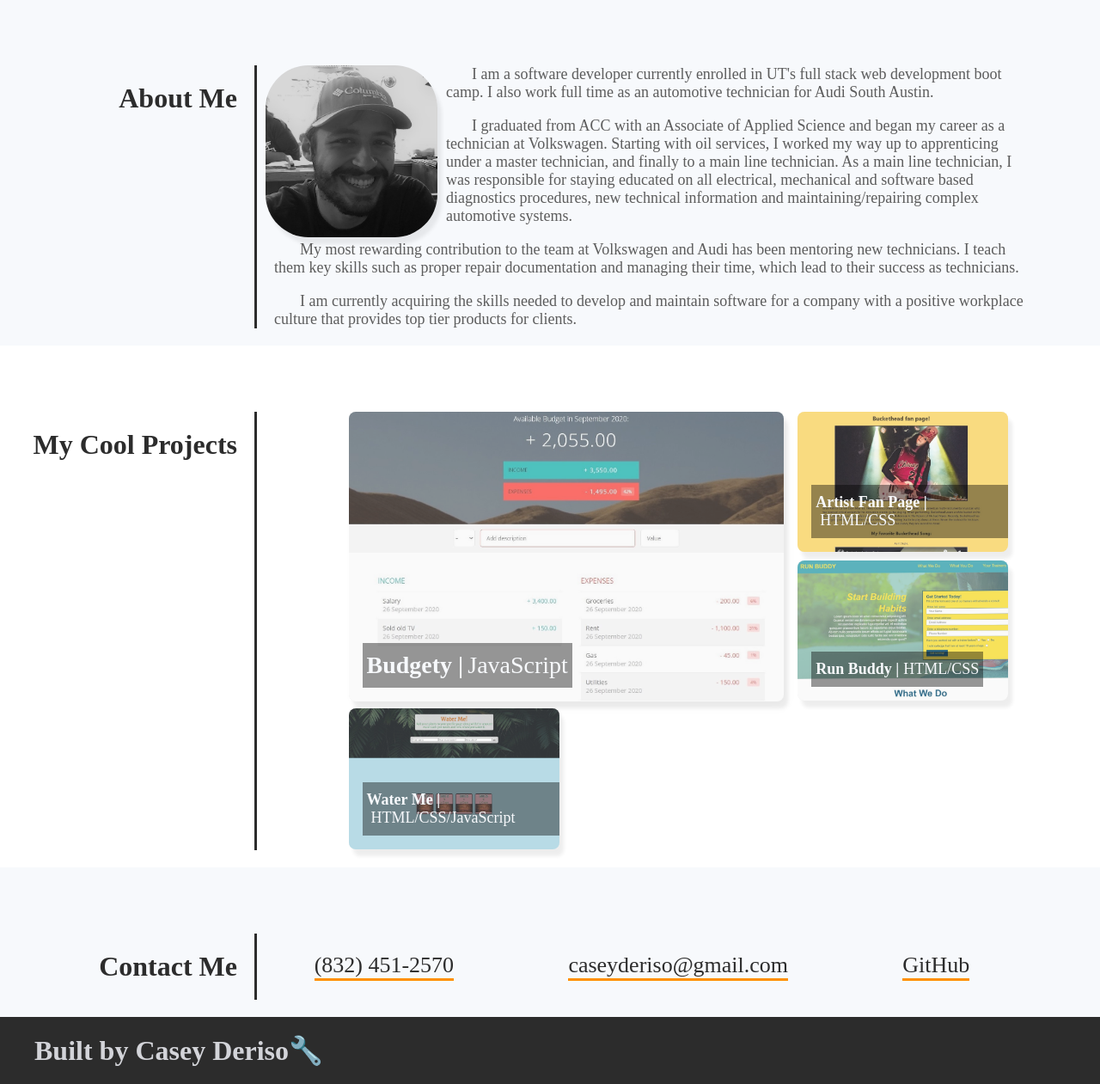
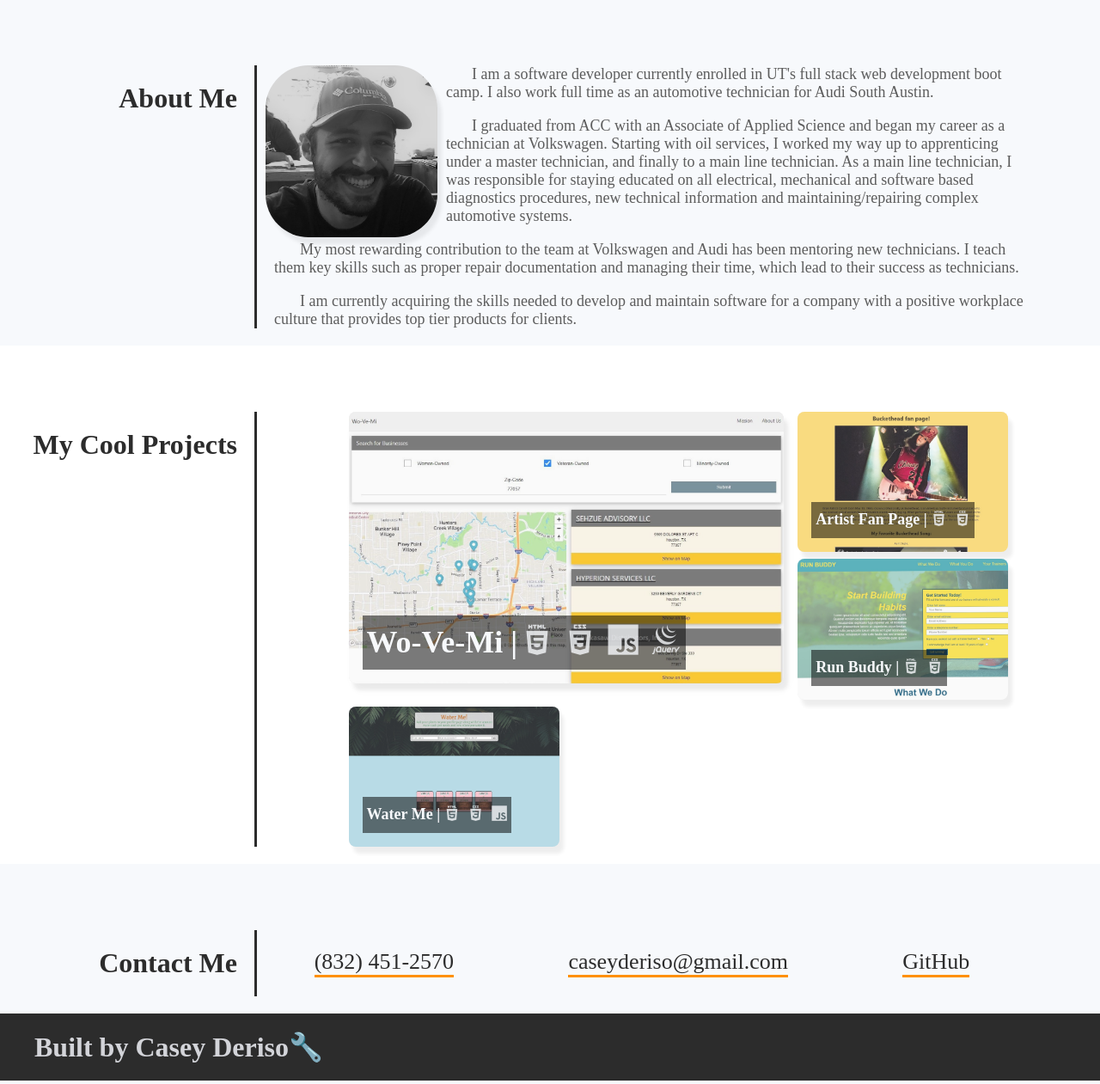
Before and after one commit to CaseyDeriso/Professional-Portfolio, a PHP site: page / in a window 1280 px wide. Shown: the part 795-2056 px from the top of the page at 86% size. Run offline with PHP 8.4, Linux system fonts and the light colour scheme.

Commit message:
added wo-ve-me and icons for technologies used. resized example text contianers

```diff
--- a/assets/css/style.css
+++ b/assets/css/style.css
@@ -1,8 +1,8 @@
 /* apply global styles */
 
 * {
-    margin: 0;
-    padding: 0;
+  margin: 0;
+  padding: 0;
 }
 
 /* create color variables */
@@ -41,7 +41,6 @@
   background-color: var(--primary-color);
 }
 
-
 /* apply styles to the header */
 
 header {
@@ -68,7 +67,6 @@
   border-radius: 0 8px 8px 0;
 }
 
-
 header nav {
   width: 45%;
   margin: auto 0;
@@ -91,14 +89,11 @@
   transition: 200ms ease-in-out;
 }
 
-
 header nav ul li a:hover {
   border-bottom-width: 10px;
 }
 
-
 /* apply styles to the hero */
-
 
 #hero {
   background-image: url("../photos/hero-back.jpg");
@@ -121,13 +116,11 @@
   background-color: var(--secondary-color);
 }
 
-
 .hero-title h2 {
   font-size: 32px;
 }
 
 /* apply styles to the about me section */
-
 
 #about-me .content {
   width: 70%;
@@ -158,7 +151,6 @@
   text-align: start;
   margin-left: 20px;
 }
-
 
 /* apply styles to the work section */
 
@@ -203,11 +195,20 @@
   left: 16px;
   padding: 10px 5px;
   color: var(--primary-color);
-  background-color: rgba(0, 0, 0, 0.404);
+  background-color: rgba(0, 0, 0, 0.514);
+  font-size: 1em;
 }
 
-.example-text-container p {
-  padding-left: 5px;
+.example-text-container.first {
+  font-size: 2em;
+}
+
+.example-text-container i {
+  margin-left: 5px;
+  opacity: 80%;
+  /* background-color: rgba(0, 0, 0, 0.555); */
+  /* box-shadow: 0 0 5px 3px rgba(0, 0, 0, .555); */
+  /* border-radius: 8px; */
 }
 
 /* work section specific match */
@@ -216,10 +217,6 @@
   grid-column: 1/ 3;
   box-shadow: 5px 8px 18px rgba(0, 0, 0, 0.02);
   border-radius: 8px;
-}
-
-.example-text-container.first {
-  font-size: 28px;
 }
 
 /* apply styles to the contact me section */
@@ -252,15 +249,14 @@
 }
 
 footer h1::after {
-  content: '🔧';
+  content: "🔧";
 }
 
 /* apply styles to media queries */
 
-/* small desktop */
-@media screen and (max-width: 1024px) {
-
-  header nav ul li a{
+/* XL */
+@media screen and (max-width: 1200px) {
+  header nav ul li a {
     padding: 10px 3px;
   }
 
@@ -279,10 +275,15 @@
   }
 
   .example-text-container {
-    font-size: 14px;
+    font-size: 1.2em;
     bottom: 10px;
     left: 11px;
     padding: 5px;
+  }
+
+  .example-text-container.first {
+    font-size: 2em;
+    color: orange;
   }
 
   #contact address {
@@ -294,9 +295,8 @@
   }
 }
 
-/* tablet */
-@media screen and (max-width: 768px) {
-
+/* lg */
+@media screen and (max-width: 800px) {
   section {
     padding-top: 20%;
   }
@@ -321,13 +321,16 @@
     grid-column: span 9;
   }
 
-  .example{
+  .example {
     grid-column: 2 / span 8;
     grid-row: span 2;
   }
-
   .example-text-container {
-    font-size: 22px;
+    font-size: 1.5em;
+  }
+  .example-text-container.first {
+    font-size: 1.5em;
+    color: tomato;
   }
 
   #contact a {
@@ -336,9 +339,8 @@
   }
 }
 
-/* phone */
-@media screen and (max-width: 480px) {
-
+/* sm */
+@media screen and (max-width: 580px) {
   section {
     flex-wrap: wrap;
   }
@@ -391,9 +393,15 @@
     font-size: 24px;
     margin: 10px 20px;
   }
-
+  .example-text-container {
+    font-size: 1.5em;
+  }
+  .example-text-container.first {
+    font-size: 2em;
+    color: yellow;
+  }
   footer h1 {
     font-size: 22px;
-    padding: 15px auto
+    padding: 15px auto;
   }
 }
--- a/index.html
+++ b/index.html
@@ -1,18 +1,21 @@
 <!DOCTYPE html>
 <html lang="en">
   <head>
-    <meta charset="UTF-8">
-    <meta name="viewport" content="width=device-width, initial-scale=1.0">
-    <link rel="stylesheet" href="./assets/css/style.css">
+    <meta charset="UTF-8" />
+    <meta name="viewport" content="width=device-width, initial-scale=1.0" />
+    <link rel="stylesheet" href="./assets/css/style.css" />
+    <link
+      rel="stylesheet"
+      href="https://cdn.jsdelivr.net/gh/devicons/devicon@master/devicon.min.css"
+    />
+
     <title>Casey Deriso</title>
   </head>
   <body>
     <!-- floating header -->
     <header>
       <!-- header title -->
-        <h1>
-            Casey Adam Deriso
-        </h1>
+      <h1>Casey Adam Deriso</h1>
       <!-- navigation links -->
       <nav>
         <ul>
@@ -26,7 +29,9 @@
             <a href="#contact">Contact Me</a>
           </li>
           <li>
-                    <a href="https://www.linkedin.com/in/casey-deriso-b789409b/">Resume</a>
+            <a href="https://www.linkedin.com/in/casey-deriso-b789409b/"
+              >Resume</a
+            >
           </li>
         </ul>
       </nav>
@@ -39,7 +44,6 @@
         <div class="hero-title soft-edge">
           <h2>My Awesome Subtitle</h2>
         </div>
-
       </section>
       <!-- about me section -->
       <section id="about-me">
@@ -49,23 +53,36 @@
         <div class="content">
           <!-- image -->
           <div class="profile-photo-container">
-                    <img src="./assets/photos/me.jpg" alt="">
+            <img src="./assets/photos/me.jpg" alt="" />
           </div>
           <!-- about me text -->
           <p>
-                    I am a software developer currently enrolled in UT's full stack web development boot camp. I also work full time as an automotive technician for Audi South Austin.
+            I am a software developer currently enrolled in UT's full stack web
+            development boot camp. I also work full time as an automotive
+            technician for Audi South Austin.
           </p>
           <br />
           <p>
-                    I graduated from ACC with an Associate of Applied Science and began my career as a technician at Volkswagen. Starting with oil services, I worked my way up to apprenticing under a master technician, and finally to a main line technician. As a main line technician, I was responsible for staying educated on all electrical, mechanical and software based diagnostics procedures, new technical information and maintaining/repairing complex automotive systems.
+            I graduated from ACC with an Associate of Applied Science and began
+            my career as a technician at Volkswagen. Starting with oil services,
+            I worked my way up to apprenticing under a master technician, and
+            finally to a main line technician. As a main line technician, I was
+            responsible for staying educated on all electrical, mechanical and
+            software based diagnostics procedures, new technical information and
+            maintaining/repairing complex automotive systems.
           </p>
           <br />
           <p>
-                    My most rewarding contribution to the team at Volkswagen and Audi has been mentoring new technicians. I teach them key skills such as proper repair documentation and managing their time, which lead to their success as technicians.
+            My most rewarding contribution to the team at Volkswagen and Audi
+            has been mentoring new technicians. I teach them key skills such as
+            proper repair documentation and managing their time, which lead to
+            their success as technicians.
           </p>
           <br />
           <p>
-                    I am currently acquiring the skills needed to develop and maintain software for a company with a positive workplace culture that provides top tier products for clients.
+            I am currently acquiring the skills needed to develop and maintain
+            software for a company with a positive workplace culture that
+            provides top tier products for clients.
           </p>
         </div>
       </section>
@@ -77,48 +94,77 @@
         <div class="example-grid-container">
           <div class="example first">
             <div class="example-photo-container soft-edge">
-                        <a href="https://caseyderiso.github.io/Budget-app">
-                            <img class="soft-edge" src="./assets/photos/project-budgety.jpg" alt="">
+              <a href="https://jenniferfadare.github.io/project_1/">
+                <img
+                  class="soft-edge"
+                  src="./assets/photos/project-WoVeMi.JPG"
+                  alt=""
+                />
               </a>
             </div>
             <div class="example-text-container first">
-                        <h4>Budgety | </h4>
-                        <p>JavaScript</p>
+              <h4>Wo-Ve-Mi |</h4>
+              <h4>
+                <i class="devicon-html5-plain-wordmark"></i>
+                <i class="devicon-css3-plain-wordmark"></i>
+                <i class="devicon-javascript-plain"></i>
+                <i class="devicon-jquery-plain-wordmark"></i>
+              </h4>
             </div>
-
           </div>
           <div class="example">
             <div class="example-photo-container soft-edge">
               <a href="https://caseyderiso.github.io/Buckethead-Fan-Page">
-                            <img class="soft-edge" src="./assets/photos/project-buckethead.jpg" alt="">
+                <img
+                  class="soft-edge"
+                  src="./assets/photos/project-buckethead.jpg"
+                  alt=""
+                />
               </a>
             </div>
             <div class="example-text-container">
               <h4>Artist Fan Page |</h4>
-                        <p> HTML/CSS</p>
+              <h4>
+                <i class="devicon-html5-plain-wordmark"></i>
+                <i class="devicon-css3-plain-wordmark"></i>
+              </h4>
             </div>
           </div>
           <div class="example">
             <div class="example-photo-container soft-edge">
               <a href="https://caseyderiso.github.io/run-buddy">
-                            <img class="soft-edge" src="./assets/photos/project-runbuddy.jpg" alt="">
+                <img
+                  class="soft-edge"
+                  src="./assets/photos/project-runbuddy.jpg"
+                  alt=""
+                />
               </a>
             </div>
             <div class="example-text-container">
-                        <h4>Run Buddy | </h4>
-                        <p>HTML/CSS</p>
+              <h4>Run Buddy |</h4>
+              <h4>
+                <i class="devicon-html5-plain-wordmark"></i>
+                <i class="devicon-css3-plain-wordmark"></i>
+              </h4>
             </div>
-
           </div>
           <div class="example">
             <div class="example-photo-container soft-edge">
               <a href="https://caseyderiso.github.io/Water-Me">
-                            <img class="soft-edge" src="./assets/photos/project-waterme.jpg" alt="">
+                <img
+                  class="soft-edge"
+                  src="./assets/photos/project-waterme.jpg"
+                  alt=""
+                />
               </a>
             </div>
             <div class="example-text-container">
-                        <h4>Water Me | </h4>
-                        <p>HTML/CSS/JavaScript</p>
+              <h4>Water Me |</h4>
+              <h4>
+                <i class="devicon-html5-plain-wordmark"></i>
+                <i class="devicon-css3-plain-wordmark"></i>
+                <i class="devicon-javascript-plain"></i>
+              </h4>
             </div>
           </div>
         </div>
@@ -139,6 +185,6 @@
 
   <!-- footer -->
   <footer>
-    <h1> Built by Casey Deriso</h1>
+    <h1>Built by Casey Deriso</h1>
   </footer>
 </html>
```
Also changed, not shown: assets/photos/project-WoVeMi.JPG (added), 1 other file. Lines whose indentation alone changed are shown as unchanged.
